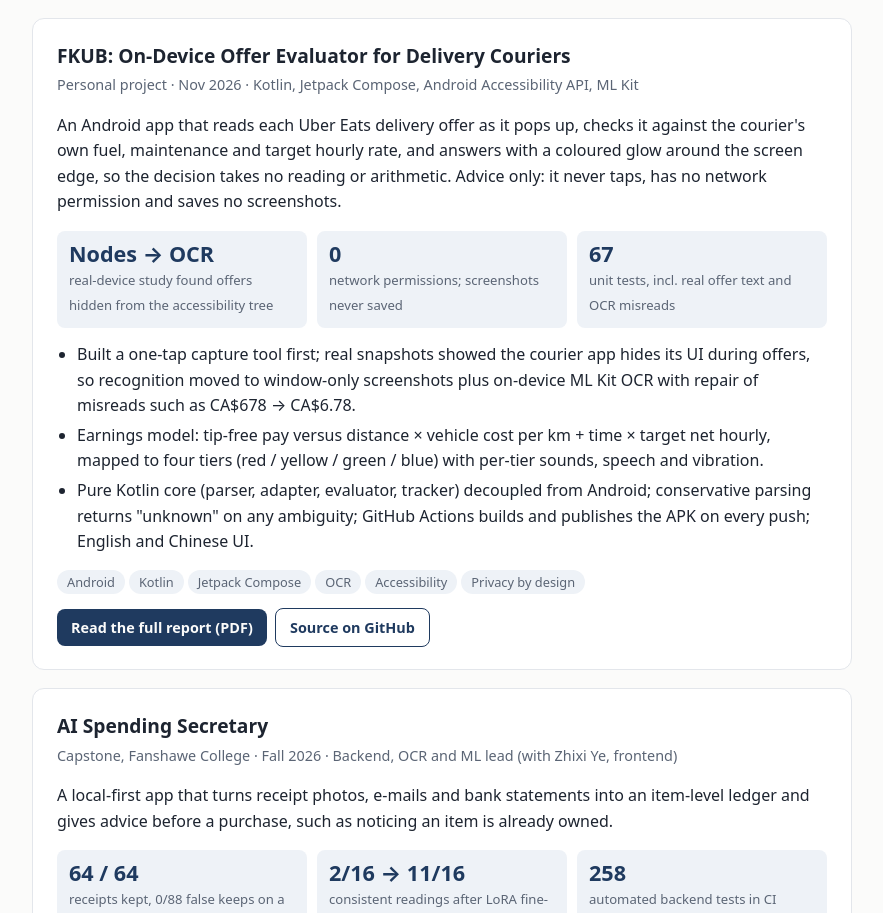
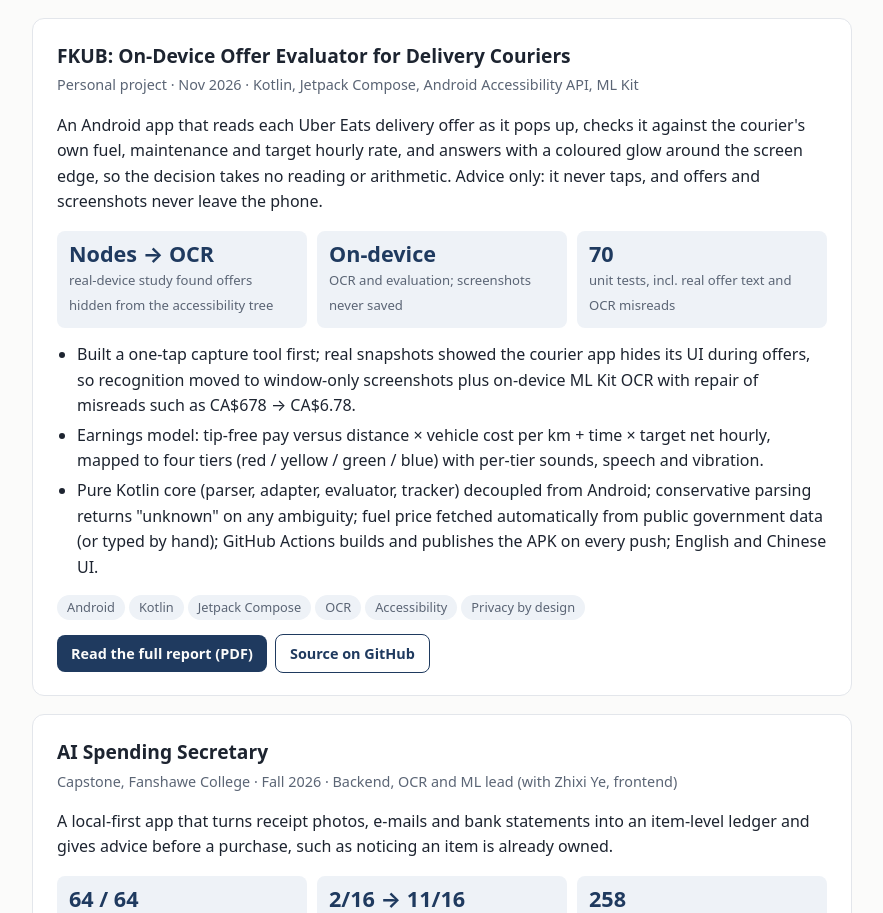
Before and after one commit to azureservertop-cell/azureservertop-cell.github.io, a plain HTML site: page index.html in a window 1280 px wide. Shown: the part 809-1722 px from the top of the page, without its empty margins (198-1081 px from the left). Drawn offline with Linux system fonts and the light colour scheme.

Commit message:
Update FKUB card and report for auto fuel price
Co-Authored-By: Claude Opus 5.5 <noreply@anthropic.com>
Claude-Session: https://claude.ai/code/session_012XktF4B26VbyMWCGLDP6DG

```diff
--- a/index.html
+++ b/index.html
@@ -66,16 +66,16 @@ footer{color:var(--muted);font-size:.85rem;margin-top:48px}
 <section class="card" id="fkub">
   <h3>FKUB: On-Device Offer Evaluator for Delivery Couriers</h3>
   <div class="meta">Personal project · Nov 2026 · Kotlin, Jetpack Compose, Android Accessibility API, ML Kit</div>
-  <p>An Android app that reads each Uber Eats delivery offer as it pops up, checks it against the courier's own fuel, maintenance and target hourly rate, and answers with a coloured glow around the screen edge, so the decision takes no reading or arithmetic. Advice only: it never taps, has no network permission and saves no screenshots.</p>
+  <p>An Android app that reads each Uber Eats delivery offer as it pops up, checks it against the courier's own fuel, maintenance and target hourly rate, and answers with a coloured glow around the screen edge, so the decision takes no reading or arithmetic. Advice only: it never taps, and offers and screenshots never leave the phone.</p>
   <div class="stats">
     <div class="stat"><b>Nodes → OCR</b><span>real-device study found offers hidden from the accessibility tree</span></div>
-    <div class="stat"><b>0</b><span>network permissions; screenshots never saved</span></div>
-    <div class="stat"><b>67</b><span>unit tests, incl. real offer text and OCR misreads</span></div>
+    <div class="stat"><b>On-device</b><span>OCR and evaluation; screenshots never saved</span></div>
+    <div class="stat"><b>70</b><span>unit tests, incl. real offer text and OCR misreads</span></div>
   </div>
   <ul>
     <li>Built a one-tap capture tool first; real snapshots showed the courier app hides its UI during offers, so recognition moved to window-only screenshots plus on-device ML Kit OCR with repair of misreads such as CA$678 → CA$6.78.</li>
     <li>Earnings model: tip-free pay versus distance × vehicle cost per km + time × target net hourly, mapped to four tiers (red / yellow / green / blue) with per-tier sounds, speech and vibration.</li>
-    <li>Pure Kotlin core (parser, adapter, evaluator, tracker) decoupled from Android; conservative parsing returns "unknown" on any ambiguity; GitHub Actions builds and publishes the APK on every push; English and Chinese UI.</li>
+    <li>Pure Kotlin core (parser, adapter, evaluator, tracker) decoupled from Android; conservative parsing returns "unknown" on any ambiguity; fuel price fetched automatically from public government data (or typed by hand); GitHub Actions builds and publishes the APK on every push; English and Chinese UI.</li>
   </ul>
   <div class="tags"><span class="tag">Android</span><span class="tag">Kotlin</span><span class="tag">Jetpack Compose</span><span class="tag">OCR</span><span class="tag">Accessibility</span><span class="tag">Privacy by design</span></div>
   <a class="btn" href="reports/FKUB_Offer_Evaluator_Report.pdf">Read the full report (PDF)</a><a class="btn ghost" href="https://github.com/azureservertop-cell/Offerpilot">Source on GitHub</a>
```
Also changed, not shown: 1 other file.
